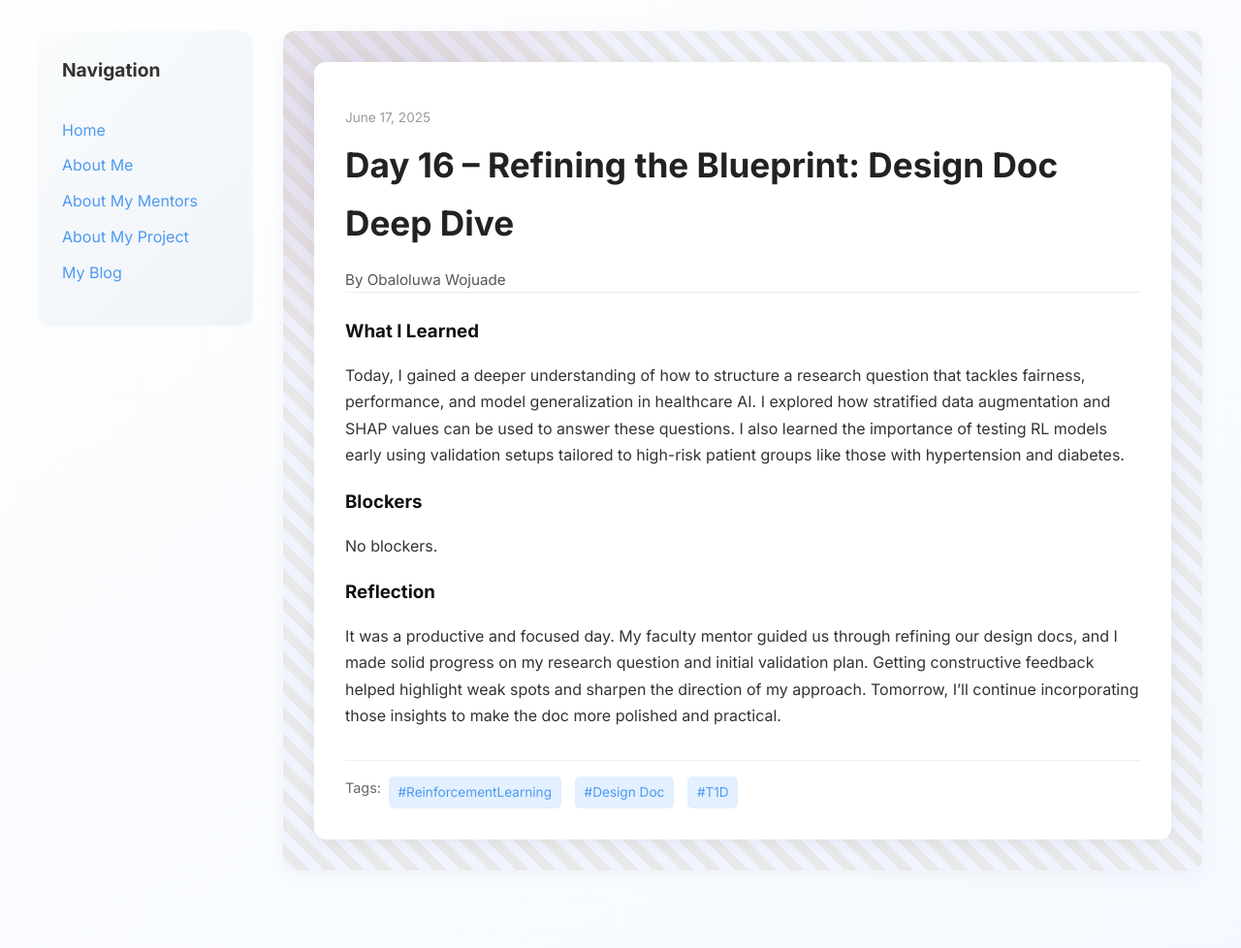
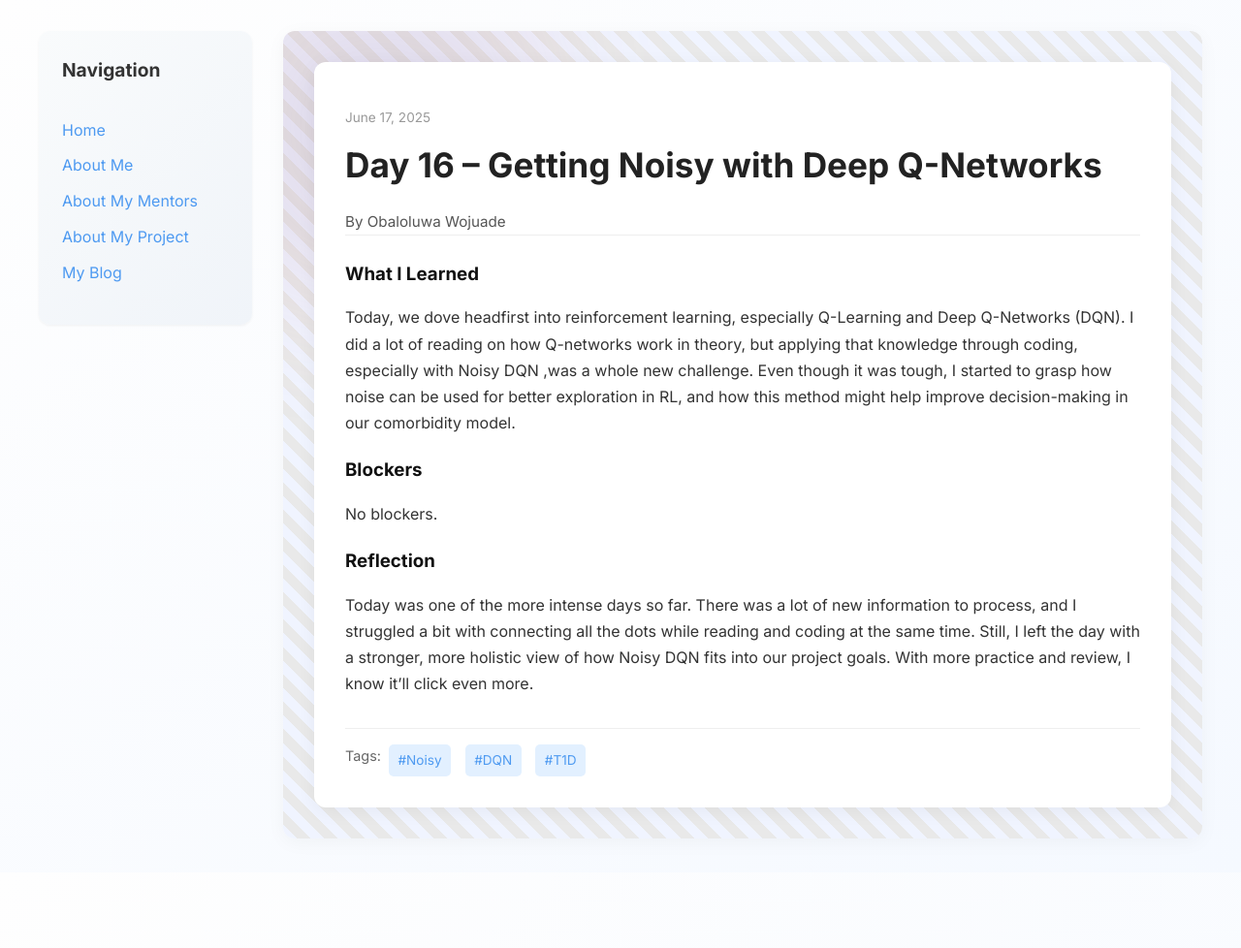
Before and after one commit to obwoj1/obwoj1.github.io, a Jekyll site: the page built from _posts/2025-06-17-day-16.md, in a window 1280 px wide. Shown: the whole page at 97% size. Built offline with Jekyll 4.4.1, drawn with Linux system fonts in a browser that asks for light colours; after the commit the page ends 900 px from its top, so only the background shows below that.

Commit message:
Update 2025-06-17-day-16.md

```diff
--- a/_posts/2025-06-17-day-16.md
+++ b/_posts/2025-06-17-day-16.md
@@ -1,13 +1,15 @@
 ---
 layout: post
-title: "Day 16 –  Refining the Blueprint: Design Doc Deep Dive"
+title: "Day 16 – Getting Noisy with Deep Q-Networks"
 date: 2025-06-17
 author: Obaloluwa Wojuade
 permalink: /day16.html
-tags: ["#ReinforcementLearning", "#Design Doc", "#T1D"]
+tags: ["#Noisy", "#DQN", "#T1D"]
 
 what_i_learned: |
-  Today, I gained a deeper understanding of how to structure a research question that tackles fairness, performance, and model generalization in healthcare AI. I explored how stratified data augmentation and SHAP values can be used to answer these questions. I also learned the importance of testing RL models early using validation setups tailored to high-risk patient groups like those with hypertension and diabetes.
+  Today, we dove headfirst into reinforcement learning, especially Q-Learning and Deep Q-Networks (DQN). I did a lot of reading on how Q-networks work in theory, but applying that knowledge through coding, especially with Noisy DQN ,was a whole new challenge. Even though it was tough, I started to grasp how noise can be used for better exploration in RL, and how this method might help improve decision-making in our comorbidity model.
+
+
 
 
 
@@ -16,5 +18,5 @@ blockers: |
   No blockers.
 
 reflection: |
-  It was a productive and focused day. My faculty mentor guided us through refining our design docs, and I made solid progress on my research question and initial validation plan. Getting constructive feedback helped highlight weak spots and sharpen the direction of my approach. Tomorrow, I’ll continue incorporating those insights to make the doc more polished and practical.
+  Today was one of the more intense days so far. There was a lot of new information to process, and I struggled a bit with connecting all the dots while reading and coding at the same time. Still, I left the day with a stronger, more holistic view of how Noisy DQN fits into our project goals. With more practice and review, I know it’ll click even more.
 ---
```
